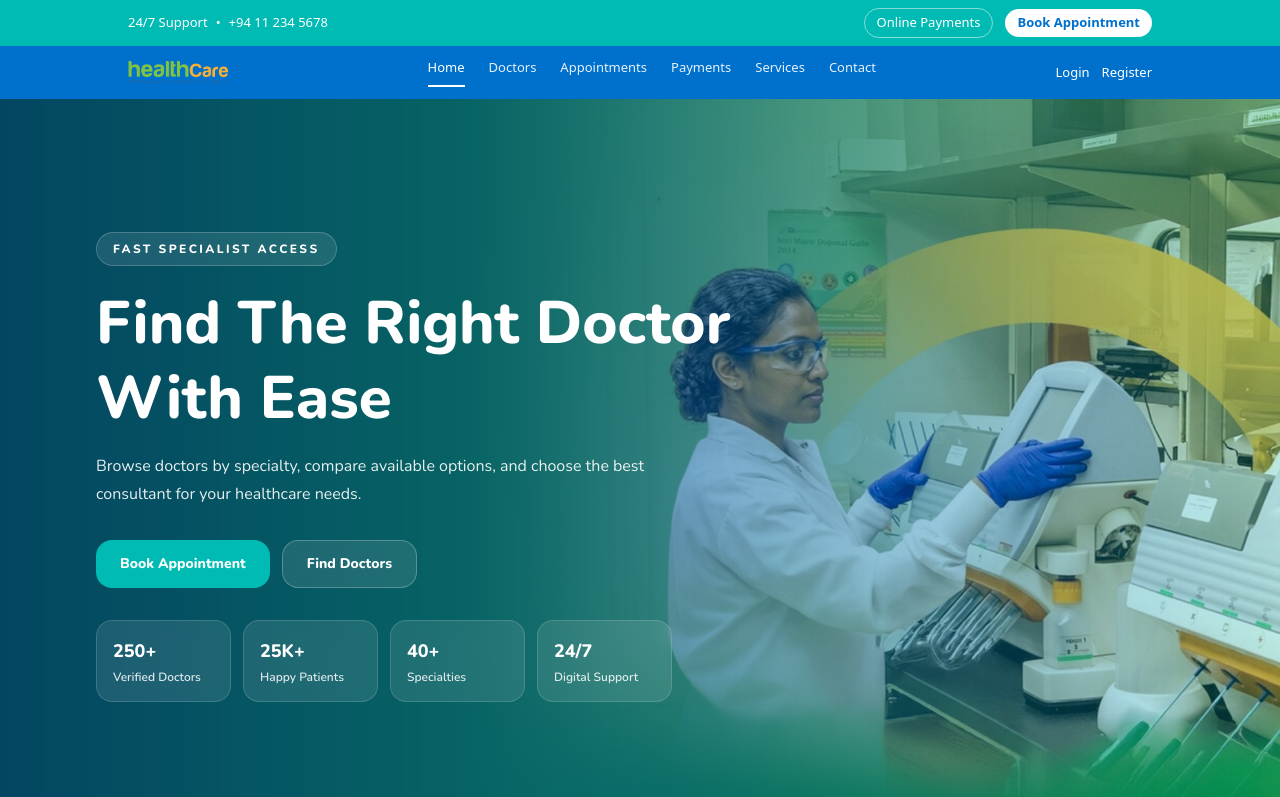
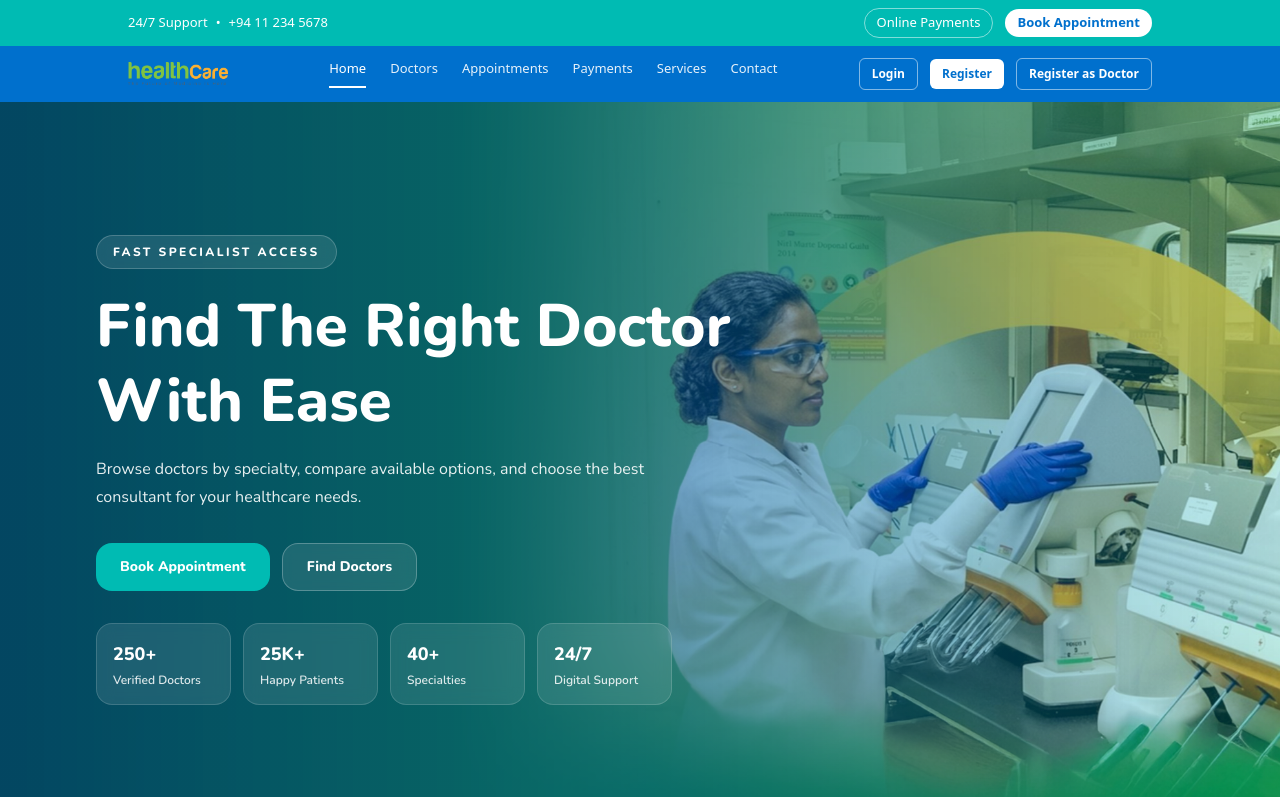
Before and after one commit to Randew2003/smart-healthcare-platform, a React (Vite) app in the folder frontend/: page / in a window 1280 px wide. Shown: the top 797 px of the page. Built offline with nearby package versions, Linux system fonts and the light colour scheme.

Commit message:
Enhance header links with improved styling and add Register as Doctor option

```diff
--- a/frontend/src/components/Header.jsx
+++ b/frontend/src/components/Header.jsx
@@ -137,11 +137,23 @@ export default function Header() {
             </>
           ) : (
             <>
-              <Link to="/login" className="text-[13px] text-white hover:text-white/80">
+              <Link
+                to="/login"
+                className="whitespace-nowrap rounded-md border border-white/50 px-3 py-1.5 text-[12px] font-semibold text-white transition hover:bg-white/10"
+              >
                 Login
               </Link>
-              <Link to="/register" className="text-[13px] text-white hover:text-white/80">
+              <Link
+                to="/register"
+                className="whitespace-nowrap rounded-md bg-white px-3 py-1.5 text-[12px] font-semibold text-[#0070cd] transition hover:bg-gray-100"
+              >
                 Register
+              </Link>
+              <Link
+                to="/register/doctor"
+                className="whitespace-nowrap rounded-md border border-white/50 px-3 py-1.5 text-[12px] font-semibold text-white transition hover:bg-white/10"
+              >
+                Register as Doctor
               </Link>
             </>
           )}
```
